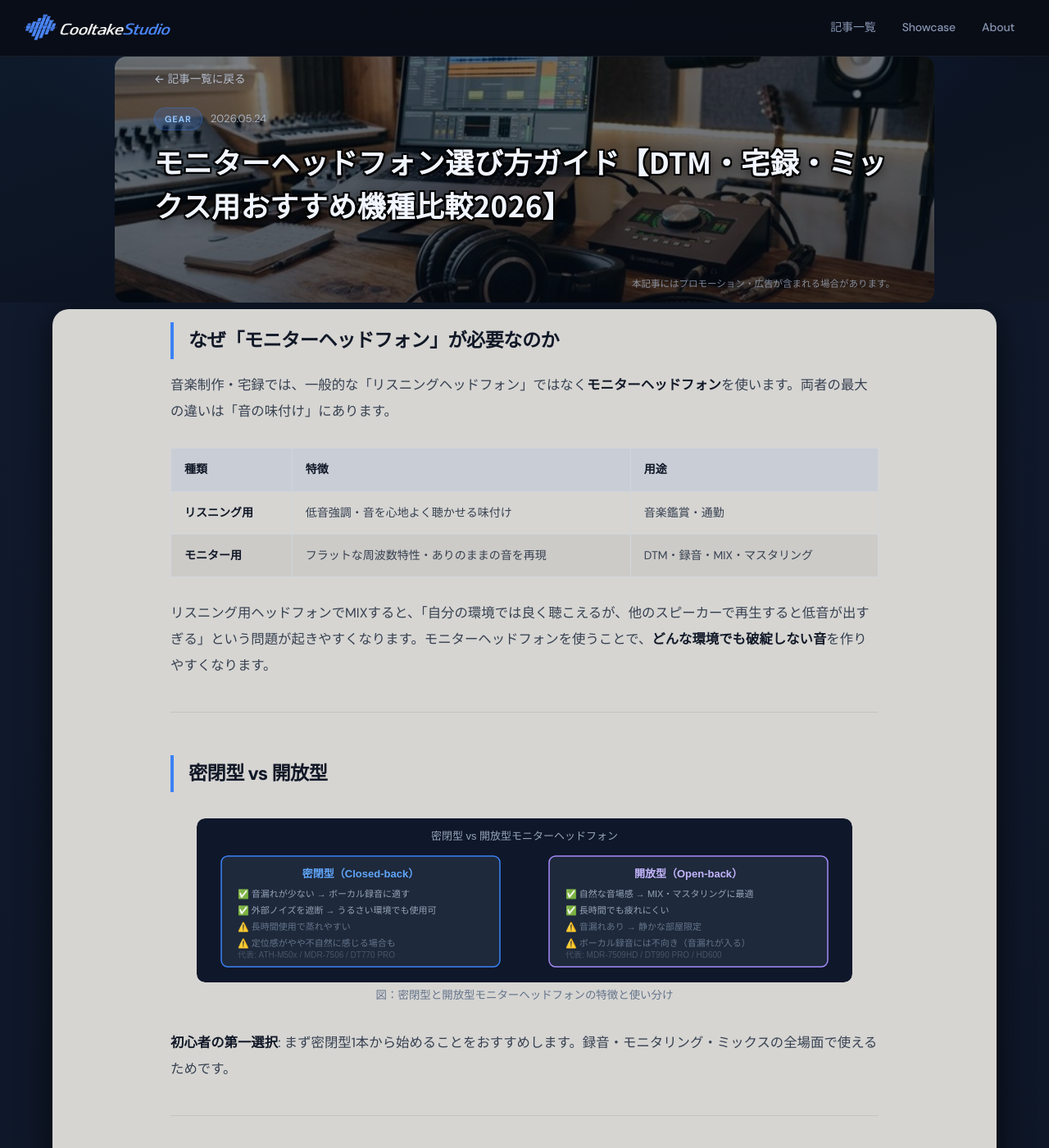
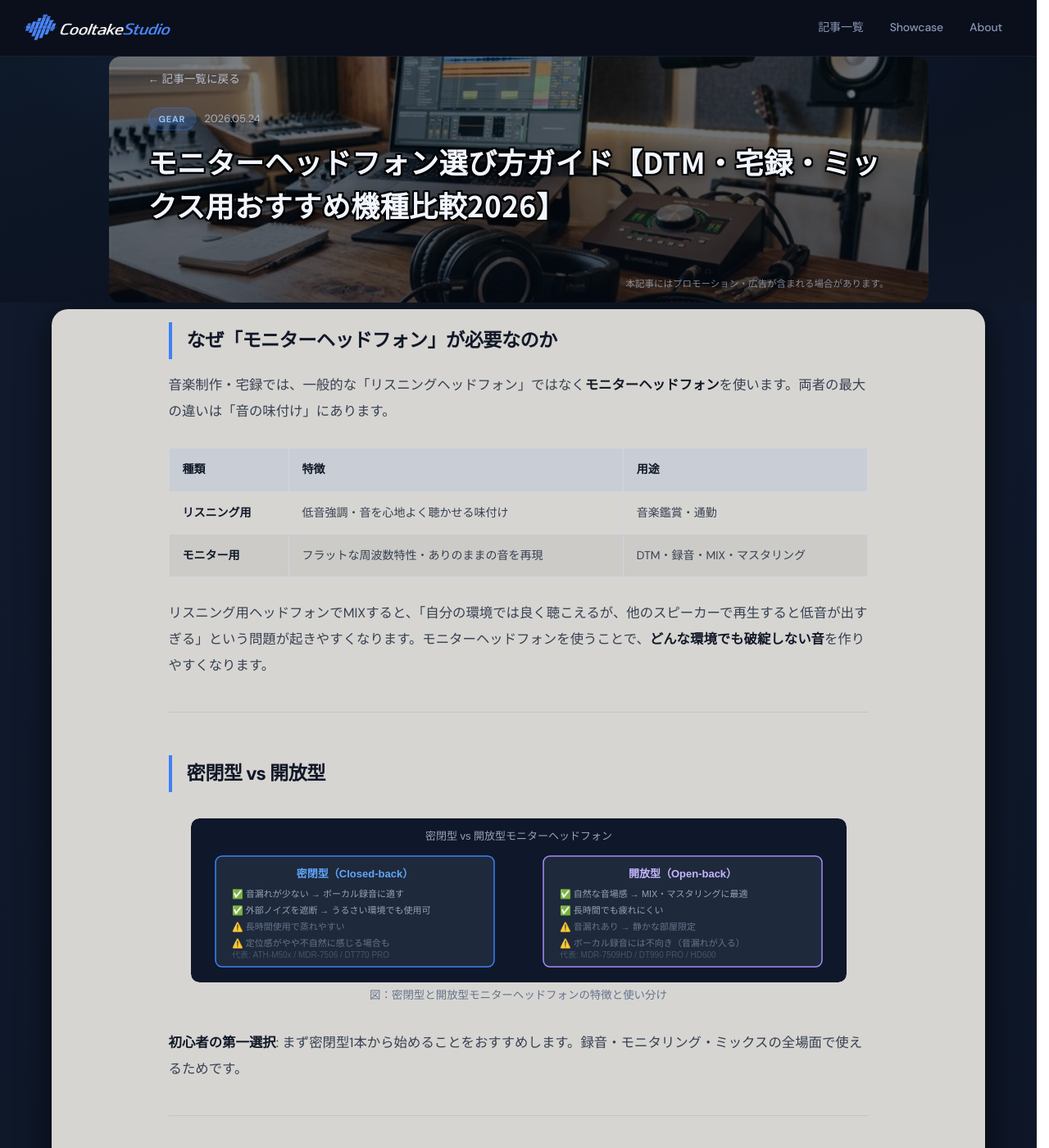
Before and after one commit to cooltake/cooltake-staging, a Jekyll site: the page built from _posts/2026-05-24-monitor-headphones-guide.md, in a window 1280 px wide and 1400 px high. Shown: the whole window at 82% size. Built offline with Jekyll 4.4.1, drawn with Linux system fonts in a browser that asks for light colours; some web fonts are replaced.

Commit message:
fix: unify header bg color, add scrollbar-gutter, fix font stack

```diff
--- a/assets/css/style.css
+++ b/assets/css/style.css
@@ -14,8 +14,9 @@
   --border-hover: rgba(59,130,246,0.5);
 }
 * { margin: 0; padding: 0; box-sizing: border-box; }
+html { scrollbar-gutter: stable; }
 body {
-  font-family: 'DM Sans', 'Noto Sans JP', -apple-system, sans-serif;
+  font-family: 'DM Sans', 'Noto Sans JP', sans-serif;
   background: var(--bg);
   color: var(--text);
   line-height: 1.7;
@@ -30,7 +31,7 @@
 /* Header */
 .site-header {
   position: sticky; top: 0; z-index: 100;
-  background: rgba(8,10,18,0.8);
+  background: rgba(10,14,26,.88);
   backdrop-filter: blur(24px);
   -webkit-backdrop-filter: blur(24px);
   border-bottom: 1px solid var(--border);
```
